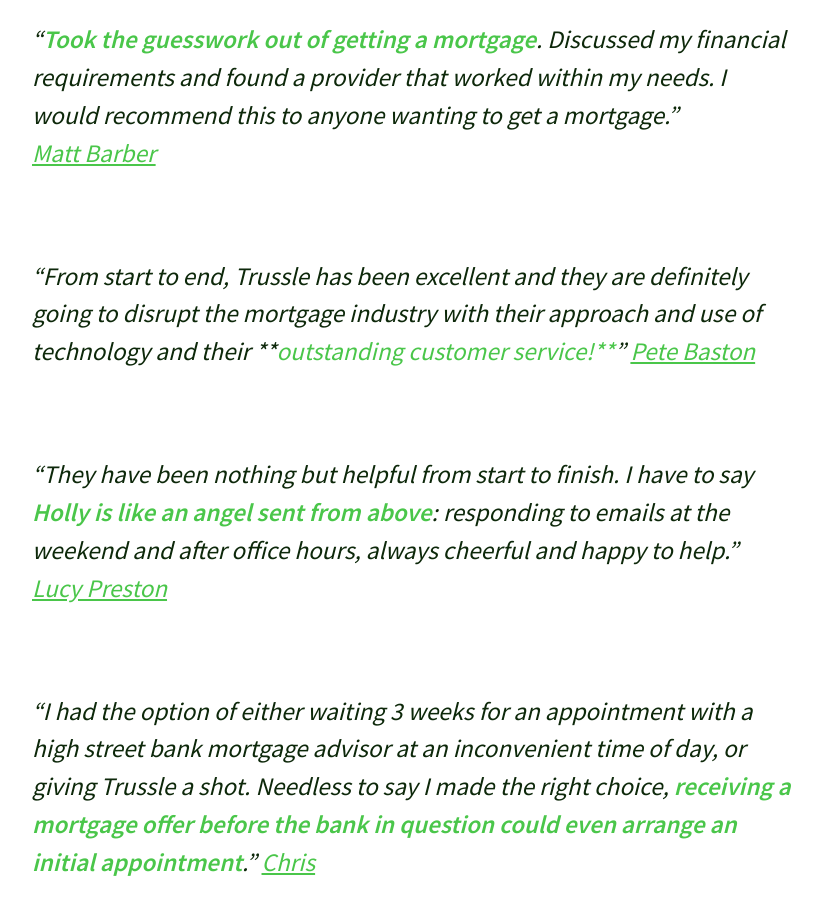
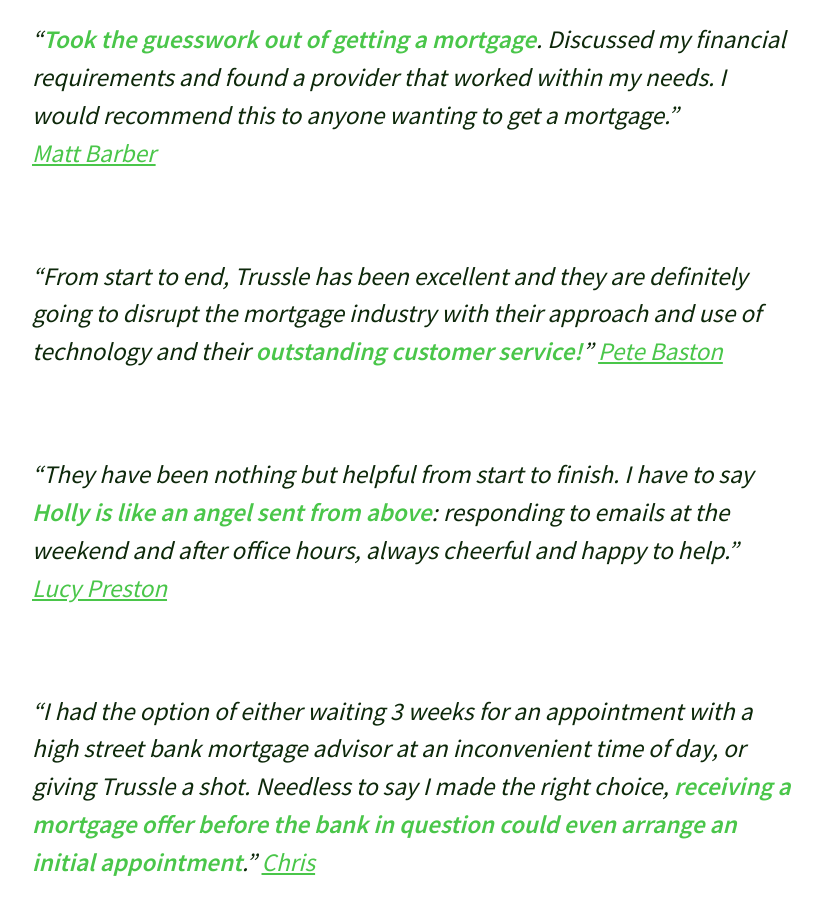
Before and after one commit to olitrussle/blog, a Jekyll site: the page built from _posts/2017-03-03-celebrating-100-reviews-our-7-favourites.md, in a window 1280 px wide and 900 px high, scrolled down 2119 px. Shown: the whole window, without its empty margins (228-1050 px from the left). Built offline with Jekyll 4.4.1, drawn with Linux system fonts in a browser that asks for light colours.

Commit message:
Updated 2017-03-03-celebrating-100-reviews-our-7-favourites.md

```diff
--- a/_posts/2017-03-03-celebrating-100-reviews-our-7-favourites.md
+++ b/_posts/2017-03-03-celebrating-100-reviews-our-7-favourites.md
@@ -33,7 +33,7 @@
 
 > "**<span style="color:#4AC64A">Took the guesswork out of getting a mortgage</span>**. Discussed my financial requirements and found a provider that worked within my needs. I would recommend this to anyone wanting to get a mortgage." [Matt Barber](https://www.trustpilot.com/reviews/586e648c8a10310b701d49fe)
 
-> “From start to end, Trussle has been excellent and they are definitely going to disrupt the mortgage industry with their approach and use of technology and their **<span style="color:#4AC64A">outstanding customer service!**</span>” [Pete Baston](https://www.trustpilot.com/reviews/584fd90590ef76043c793ec1)
+> “From start to end, Trussle has been excellent and they are definitely going to disrupt the mortgage industry with their approach and use of technology and their **<span style="color:#4AC64A">outstanding customer service!</span>**” [Pete Baston](https://www.trustpilot.com/reviews/584fd90590ef76043c793ec1)
 
 > “They have been nothing but helpful from start to finish. I have to say **<span style="color:#4AC64A">Holly is like an angel sent from above</span>**: responding to emails at the weekend and after office hours, always cheerful and happy to help.” [Lucy Preston](https://www.trustpilot.com/reviews/57f7a9c719774d0804fdfdbc)
 
```
